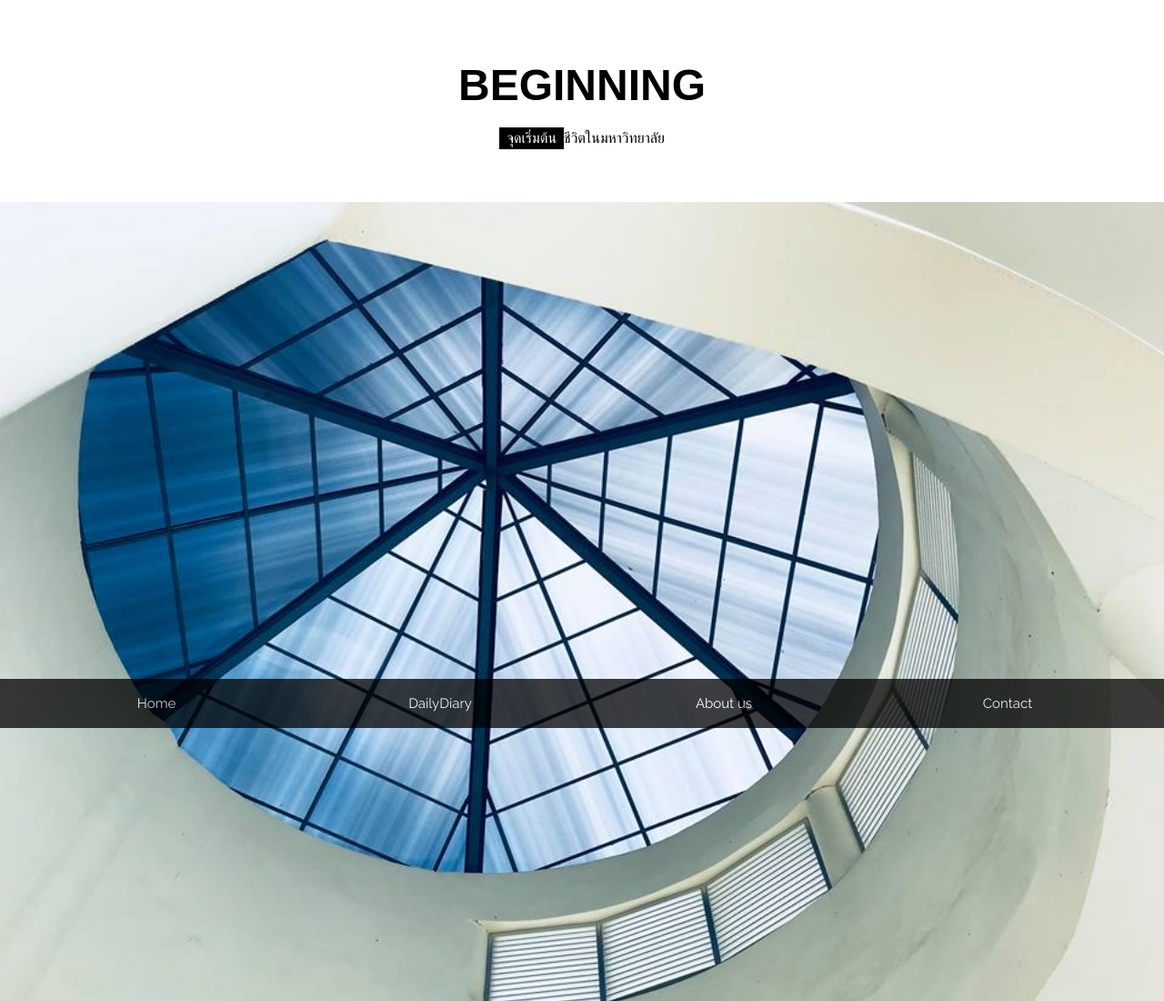
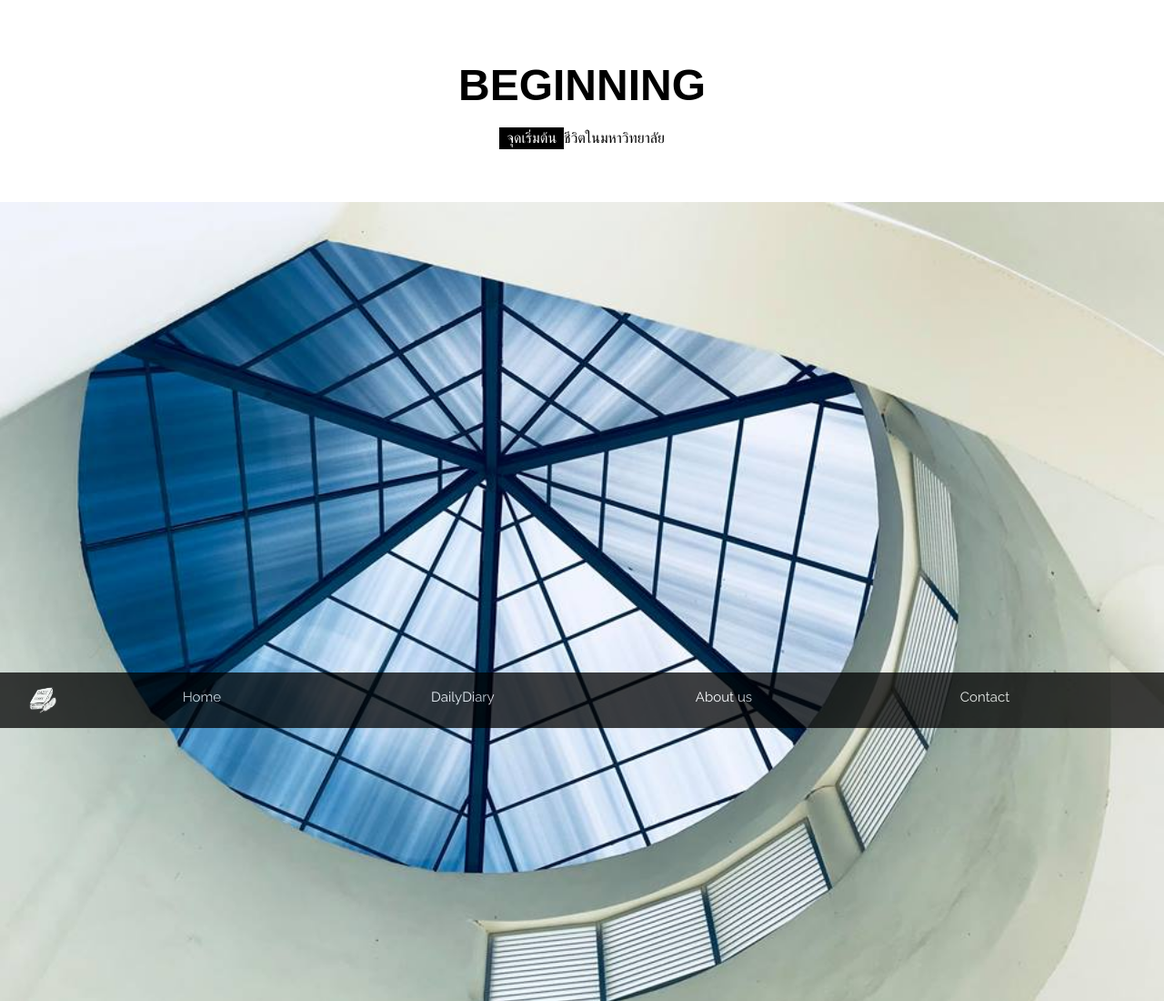
Before and after one commit to Preedawann/project, a plain HTML site: page begin.html in a window 1280 px wide. Shown: the top 1100 px of the page at 91% size. Drawn offline with nearby package versions, Linux system fonts and the light colour scheme; a web font is replaced by a local one.

Commit message:
Update begin.html

```diff
--- a/begin.html
+++ b/begin.html
@@ -17,10 +17,11 @@
 
 <div class="w3-bottom w3-hide-small">
   <div class="w3-bar w3-black w3-center w3-padding w3-opacity-min w3-hover-opacity-off">
-    <a href="https://preedawann.github.io/project/#home" style="width:25%" class="w3-bar-item w3-button">Home</a>
-    <a href="https://preedawann.github.io/project/#diary" style="width:25%" class="w3-bar-item w3-button">DailyDiary</a>
-    <a href="https://preedawann.github.io/project/#about" style="width:25%" class="w3-bar-item w3-button">About us</a>
-    <a href="https://preedawann.github.io/project/#contact" style="width:25%" class="w3-bar-item w3-button">Contact</a>
+    <img src="logo.jpg" alt="logo" style="width:5%" class="w3-bar-item">
+    <a href="https://preedawann.github.io/project/#home" style="width:23%" class="w3-bar-item w3-button">Home</a>
+    <a href="https://preedawann.github.io/project/#diary" style="width:23%" class="w3-bar-item w3-button">DailyDiary</a>
+    <a href="https://preedawann.github.io/project/#about" style="width:23%" class="w3-bar-item w3-button">About us</a>
+    <a href="https://preedawann.github.io/project/#contact" style="width:23%" class="w3-bar-item w3-button">Contact</a>
   </div>
 </div>
     <!-- Header -->
```
